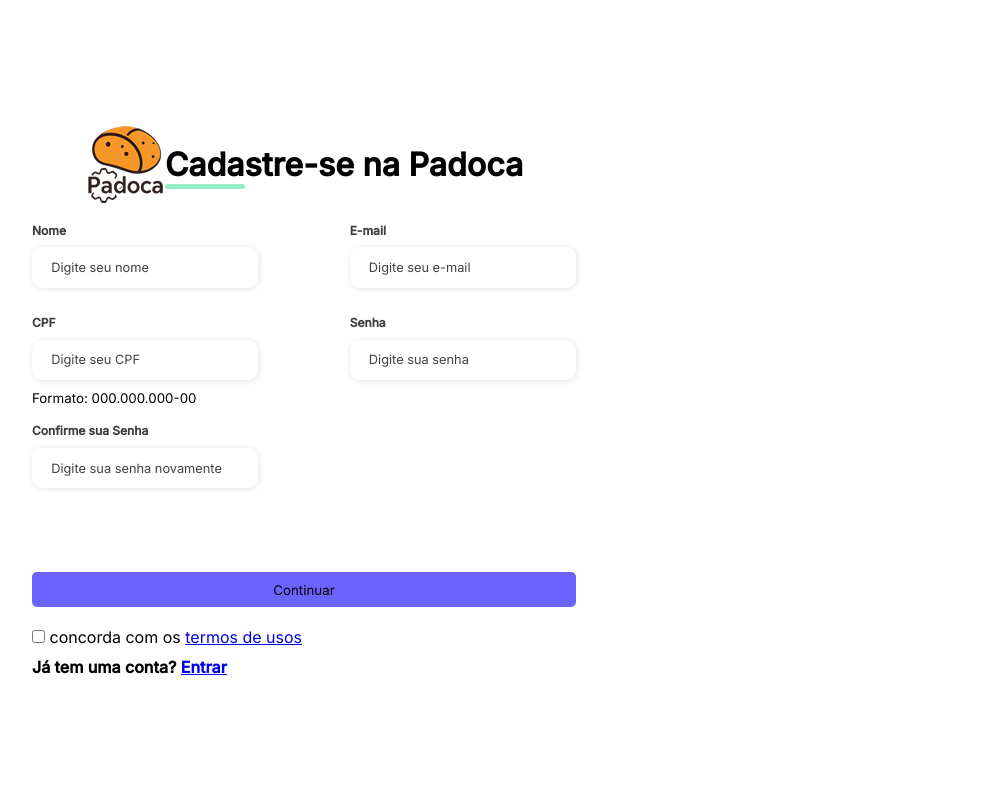
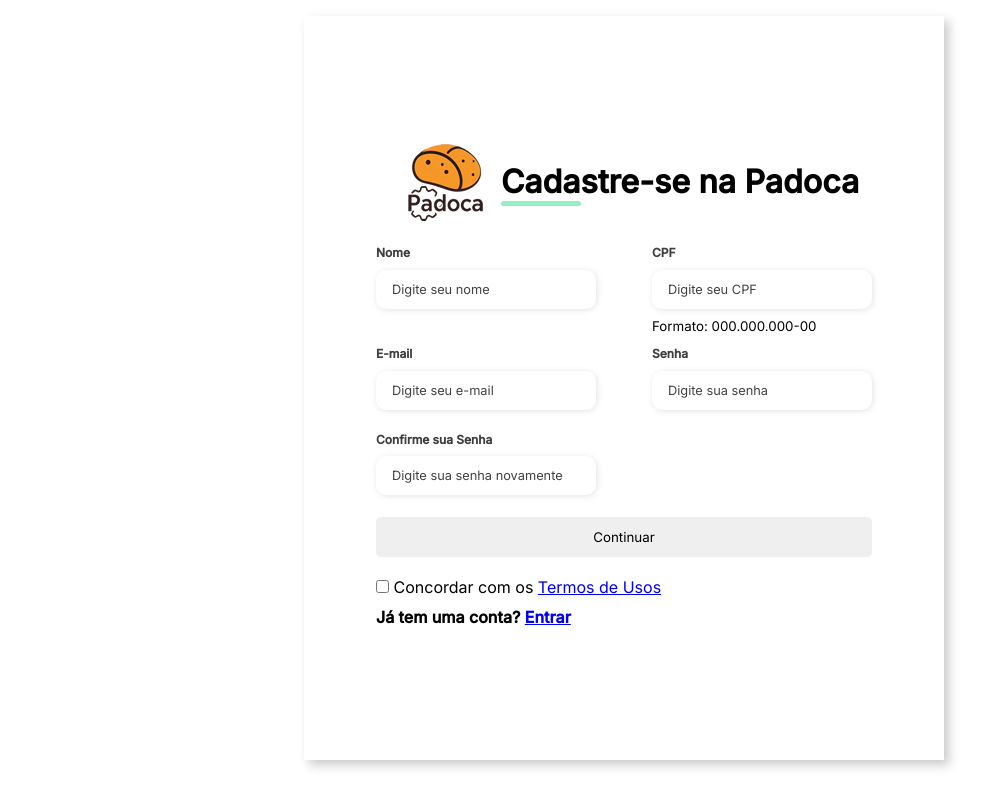
Before and after one commit to daytrevisan/padoca, a PHP site: page /cadastre-se.php in a window 1280 px wide. Shown: the whole page, without its empty margins (16-1000 px from the left). Run offline with PHP 8.4, Linux system fonts and the light colour scheme.

Commit message:
styling css

```diff
--- a/Css/cadastre-se.css
+++ b/Css/cadastre-se.css
@@ -8,7 +8,7 @@
     --bg-light-orange: #FACA66
 }
 
-/* body {
+body {
     width: 100%;
     height: auto;
     display: flex;
@@ -16,12 +16,7 @@
     align-items: center;
     background: linear-gradient((-90deg, var(--bg-light-white), var(--bg-light-orange)));
     animation: Gradient 15s ease infinite;
-} */
-
-/* .back{
-    background-color: #f001e4;
-    border-radius: 10px;
-} */
+}
 
 .home{
     color: black;
@@ -32,48 +27,44 @@
     padding-right: 10px;
 }
 
-/* .container {
+.container {
     display: flex;
     width: 80%;
-    height: 700px;
-    margin: 1.5rem auto;
+    height: auto;
+    margin: 1rem auto;
+    padding: 0.5rem;
+    padding-bottom: 1rem;
     justify-content: space-between;
     align-items: center;
     box-shadow: 5px 5px 10px rgba(0, 0, 0, 0.212);
-} */
+}
 
 .form {
     width: 50%;
-    height: 100vh;
+    height: 90vh;
     display: flex;
     flex-direction: column;
     justify-content: center;
     align-items: center;
     background-color: #fff;
-    padding: 0.5rem 3rem;
+    padding: 0 4rem 1rem;
 }
 
-.form-image {
-    width: 50%;
+.form-img {
     display: flex;
     justify-content: center;
     align-items: center;
-    background-color: #4554df09;
     padding: 1rem;
 }
 
-.form-image img {
-    width: 31rem;
-}
-
 .form-header {
-    margin: 0;
+    margin: 0 auto .5rem;
     display: flex;
     justify-content: space-between;
     align-items: center;
 }
 
-.login{
+.login {
     justify-content: space-between;
     align-items: center;
 }
@@ -85,14 +76,9 @@
 
 .login-button button {
     border: none;
-    background-color: #6c63ff;
-    padding: 0.4rem 1rem;
+    padding: 0.25rem 1rem;
     border-radius: 5px;
     cursor: pointer;
-}
-
-.login-button button:hover {
-    background-color: #6b63fff1;
 }
 
 .login-button button a {
@@ -116,30 +102,35 @@
     display: flex;
     flex-wrap: wrap;
     justify-content: space-between;
-    padding: 1rem 0;
 }
 
 .input-box {
     display: flex;
     flex-direction: column;
-    margin-bottom: 1.1rem;
+    margin-bottom: .75rem;
 }
 
-.input-box input {
+.input-group .input-box input {
     margin: 0.6rem 0;
-    padding: 0.8rem 1.2rem;
+    padding: 0.75rem 1rem;
+    width: 220px;
+    box-sizing: border-box;
     border: none;
     border-radius: 10px;
     box-shadow: 1px 1px 6px #0000001c;
     font-size: 0.8rem;
 }
+/*
+#nome {
+    width: 450px;
+} */
 
 .input-box input:hover {
     background-color: #eeeeee75;
 }
 
 .input-box input:focus-visible {
-    outline: 1px solid #6c63ff;
+    /* outline: 1px solid #6c63ff; */
 }
 
 .input-box label,
@@ -153,19 +144,18 @@
     color: #000000be;
 }
 
-
 .continue-button button {
     width: 100%;
-    margin-top: 2.5rem;
+    padding: .5rem;
     border: none;
-    background-color: #6c63ff;
-    padding: 0.62rem;
+    /* background-color: #6c63ff; */
+    padding: 0.75rem;
     border-radius: 5px;
     cursor: pointer;
 }
 
 .continue-button button:hover {
-    background-color: #6b63fff1;
+    /* background-color: #6b63fff1; */
 }
 
 .continue-button button a {
--- a/cadastre-se.php
+++ b/cadastre-se.php
@@ -16,7 +16,7 @@
 
         <div class="form">
             <div class="form-header">
-            <div class="form-img">
+                <div class="form-img">
                     <img src="Imagens/logos/logo_padoca.png">
                 </div>
                 <div class="title">
@@ -31,14 +31,14 @@
                     </div>
 
                     <div class="input-box">
-                        <label for="email">E-mail</label>
-                        <input id="email" type="email" name="email" placeholder="Digite seu e-mail" required>
+                        <label for="cpf">CPF</label>
+                        <input id="cpf" type="text" name="cpf" placeholder="Digite seu CPF" required pattern="\d{3}\.\d{3}\.\d{3}-\d{2}">
+                        <small>Formato: 000.000.000-00</small>
                     </div>
 
                     <div class="input-box">
-                        <label for="cpf">CPF</label>
-                        <input id="cpf" type="text" name="cpf" placeholder="Digite seu CPF" required pattern="\d{3}\.\d{3}\.\d{3}-\d{2}">
-                        <small>Formato: 000.000.000-00</small>
+                        <label for="email">E-mail</label>
+                        <input id="email" type="email" name="email" placeholder="Digite seu e-mail" required>
                     </div>
 
                     <div class="input-box">
@@ -59,13 +59,13 @@
                 <div class="form-check">
                     <input type="checkbox" value="" id="invalidCheck" required>
                     <label for="invalidCheck">
-                      concorda com os
-                      <a href="termosdeusos.html">termos de usos</a>
+                      Concordar com os
+                      <a href="termosdeusos.html">Termos de Usos</a>
                     </label>
                     <div class="invalid-feedback"></div>
                 </div>
 
-                <div class="login">
+                <div class="login btn btn-outline-success">
                     <h4>Já tem uma conta?
                         <a href="login.php">Entrar</a>
                     </h4>
--- a/index.php
+++ b/index.php
@@ -164,7 +164,7 @@
 
                         <div class="main-cards">
                             <section class="destaques">
-                                <div class="card-destaques"><!--Area de destaques-->
+                                <div class="card-destaques"><!--Área de destaques-->
                                     <div class="destaques-title">
                                         <h3 class="card-title">Destaques</h3>
                                     </div>
```
Also changed, not shown: Css/login.css (+18 -29 lines), login.php (+2 -5 lines).
